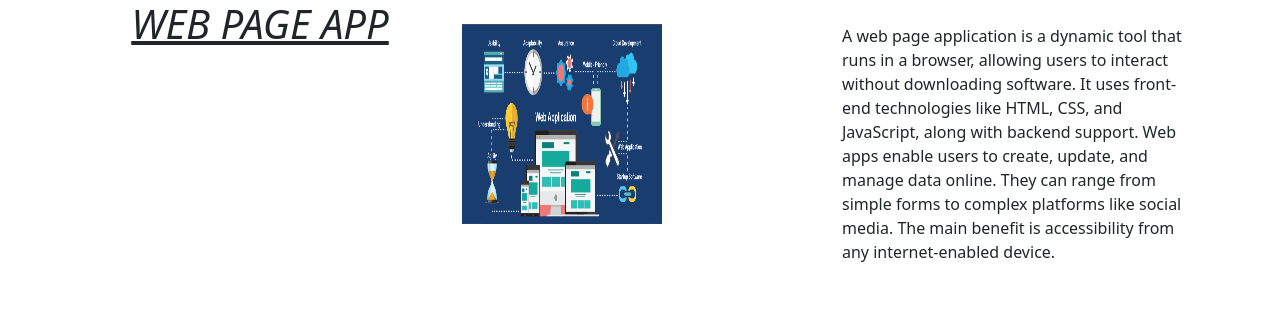
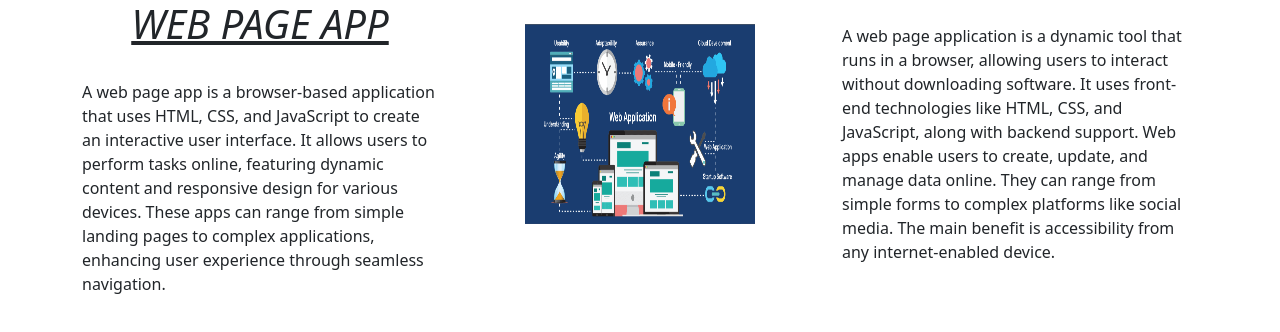
Before and after one commit to jasnajais/WEB-PAGE-APP, a plain HTML site: page index.html in a window 1280 px wide. Drawn offline with nearby package versions, Linux system fonts and the light colour scheme.

Commit message:
project setup

```diff
--- a/index.html
+++ b/index.html
@@ -14,10 +14,16 @@
     <div class="container">
         <div class="row">
             <div class="col col-12 col-sm-4 col-md-4 col-lg-4 col-xl-4 col-xxl-4">
-                <h1 align="center"><u><i>WEB PAGE APP</i></u></h1>
+                <h1 align="center"><u><i>WEB PAGE APP</i></u></h1><br>
+                <p>A web page app is a browser-based application that uses HTML, CSS, and JavaScript to create an
+                    interactive user interface. It allows users to perform tasks online, featuring dynamic content and
+                    responsive design for various devices. These apps can range from simple landing pages to complex
+                    applications, enhancing user experience through seamless navigation.</p>
             </div>
             <div class="col col-12 col-sm-4 col-md-4 col-lg-4 col-xl-4 col-xxl-4"><br>
-<img src="wp.jpg" width="200px" height="200px" alt="photo 1">
+                <center>
+                <img src="wp.jpg" width="230px" height="200px" alt="photo 1">
+                </center>
             </div>
             <div class="col col-12 col-sm-4 col-md-4 col-lg-4 col-xl-4 col-xxl-4"><br>
                 <p>A web page application is a dynamic tool that runs in a browser, allowing users to interact without
```
Lines whose indentation alone changed are shown as unchanged.
